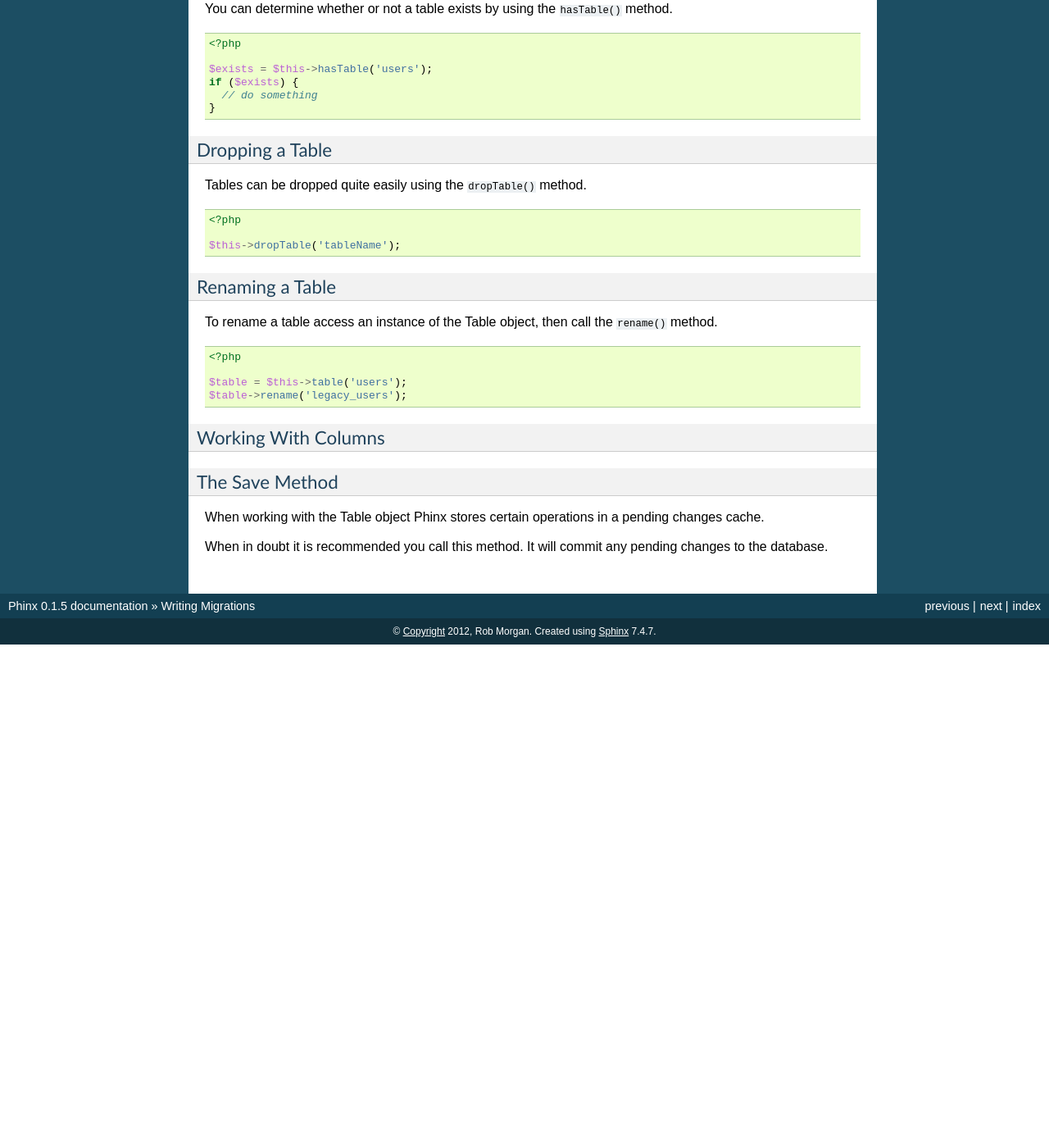
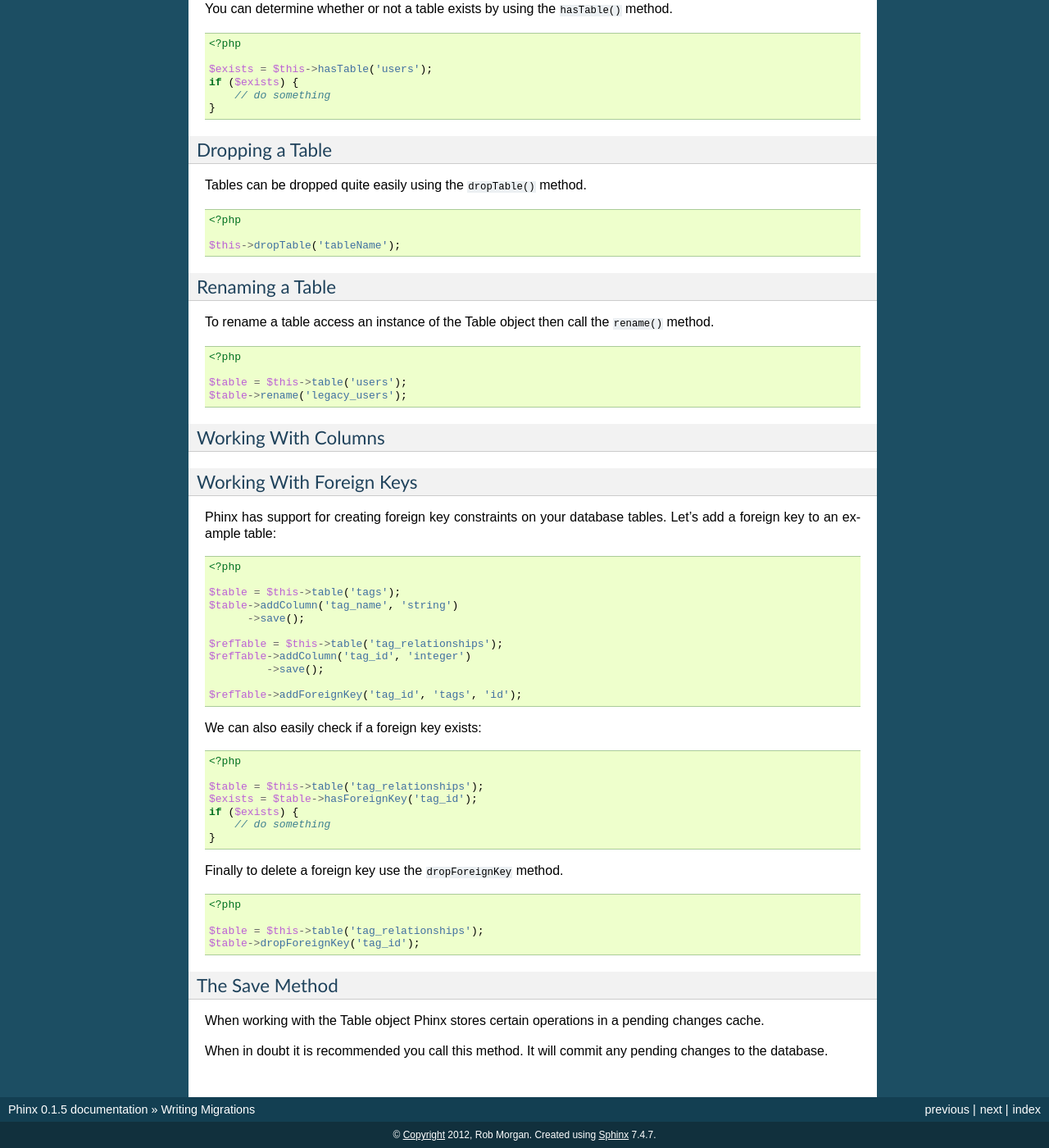
Before and after one commit to cakephp/phinx, a Sphinx documentation site: the page built from docs/migrations.rst, in a window 1280 px wide and 1400 px high, scrolled down 2861 px. Shown: the whole window at 82% size. Built offline with Sphinx 7.4.7, drawn with Linux system fonts in a browser that asks for light colours; before the commit the page ends 3647 px from its top, so only the background shows below that; some of the changed text lies outside the part shown.

Commit message:
#8. Improving docs & adding foreign key doco

```diff
--- a/docs/migrations.rst
+++ b/docs/migrations.rst
@@ -153,7 +153,8 @@ Finally calling ``save()`` commits the changes to the database.
 
 .. note::
 
-    Phinx automatically creates a primary key for every table called ``id``.
+    Phinx automatically creates an auto-incrementing primary key for every
+    table called ``id``.
 
 To specify an alternate primary key you can specify the ``primary_key`` option
 when accessing the Table object. Let's disable the automatic ``id`` column and
@@ -195,7 +196,7 @@ method.
 
         $exists = $this->hasTable('users');
         if ($exists) {
-          // do something
+            // do something
         }
 
 Dropping a Table
@@ -212,7 +213,7 @@ Tables can be dropped quite easily using the ``dropTable()`` method.
 Renaming a Table
 ~~~~~~~~~~~~~~~~
 
-To rename a table access an instance of the Table object, then call the
+To rename a table access an instance of the Table object then call the
 ``rename()`` method.
 
 .. code-block:: php
@@ -225,6 +226,47 @@ To rename a table access an instance of the Table object, then call the
 Working With Columns
 ~~~~~~~~~~~~~~~~~~~~
 
+Working With Foreign Keys
+~~~~~~~~~~~~~~~~~~~~~~~~~
+
+Phinx has support for creating foreign key constraints on your database tables.
+Let's add a foreign key to an example table:
+
+.. code-block:: php
+
+        <?php
+
+        $table = $this->table('tags');
+        $table->addColumn('tag_name', 'string')
+              ->save();
+
+        $refTable = $this->table('tag_relationships');
+        $refTable->addColumn('tag_id', 'integer')
+                 ->save();
+
+        $refTable->addForeignKey('tag_id', 'tags', 'id');
+
+We can also easily check if a foreign key exists:
+
+.. code-block:: php
+
+        <?php
+
+        $table = $this->table('tag_relationships');
+        $exists = $table->hasForeignKey('tag_id');
+        if ($exists) {
+            // do something
+        }
+
+Finally to delete a foreign key use the ``dropForeignKey`` method.
+
+.. code-block:: php
+
+        <?php
+
+        $table = $this->table('tag_relationships');
+        $table->dropForeignKey('tag_id');
+
 The Save Method
 ~~~~~~~~~~~~~~~
 
```
